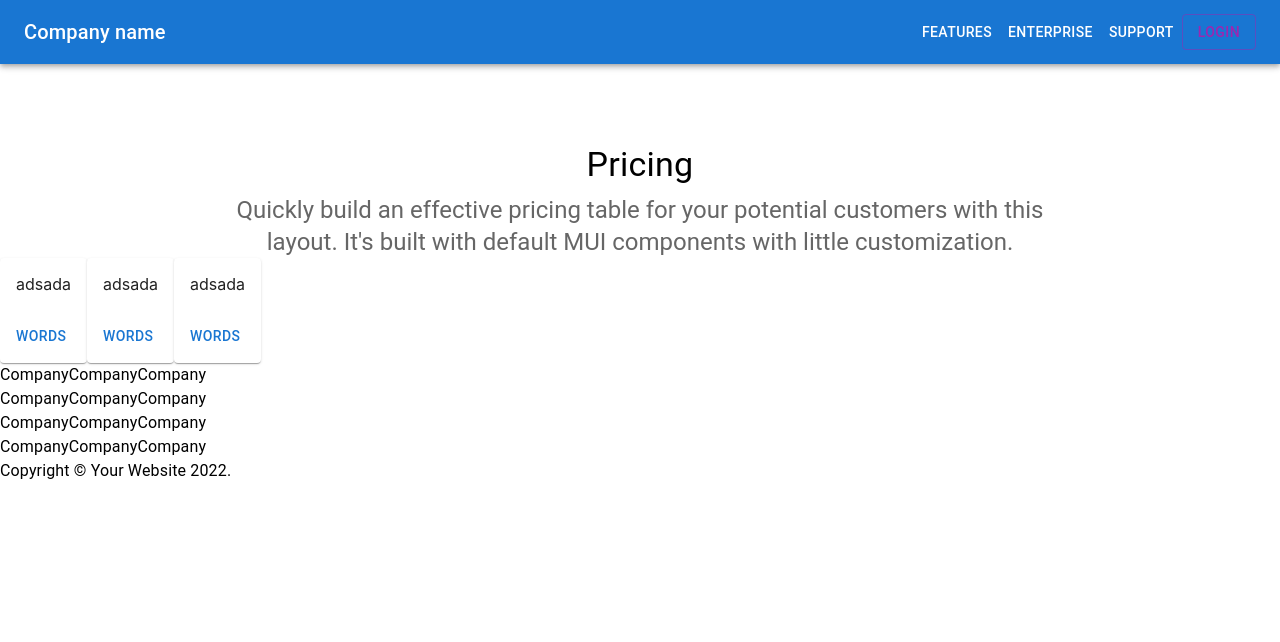
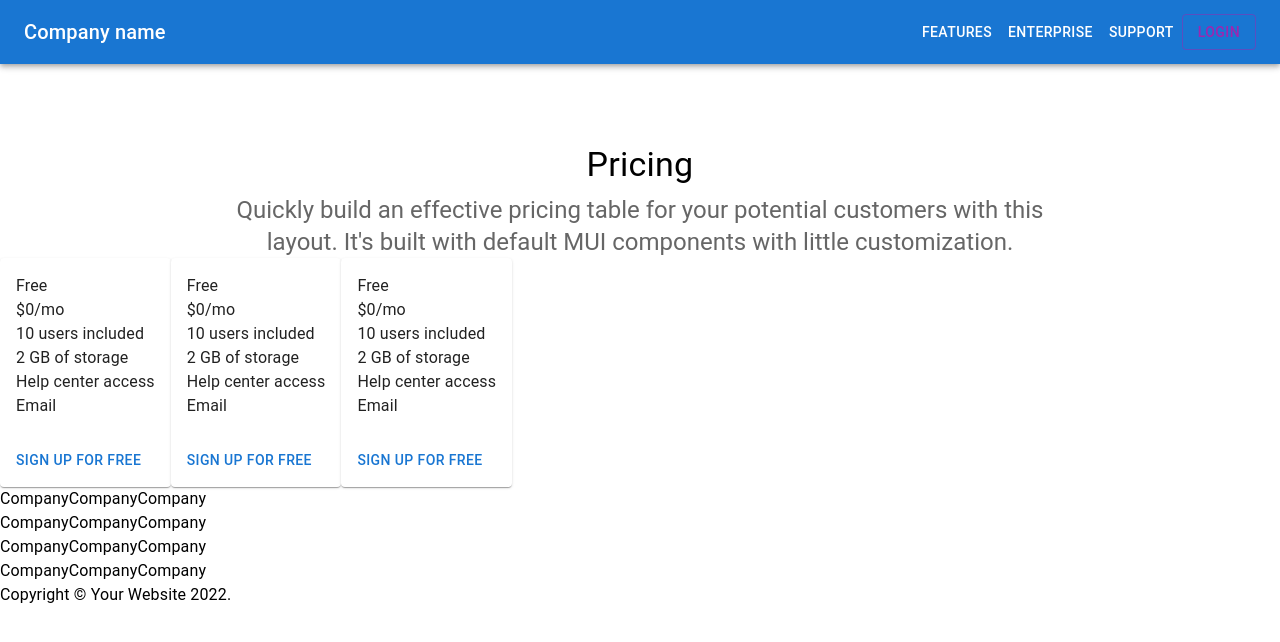
Before and after one commit to k4-100/mui-tutorial, a React (Create React App) app: page / in a window 1280 px wide. Shown: the top 642 px of the page. Built offline with nearby package versions, Linux system fonts and the light colour scheme.

Commit message:
Slight rework with stuff

```diff
--- a/src/App.js
+++ b/src/App.js
@@ -14,10 +14,23 @@ import * as React from "react";
 const CustomCard = () => {
   return (
     <Grid item>
-      <Card>
-        <CardContent>adsada</CardContent>
+      <Card background="secondary">
+        <CardContent>
+          <Box>
+            <Typography>Free</Typography>
+          </Box>
+          <Box>
+            <Typography>$0/mo</Typography>
+          </Box>
+          <Box>
+            <Typography>10 users included</Typography>
+            <Typography>2 GB of storage </Typography>
+            <Typography>Help center access</Typography>
+            <Typography>Email </Typography>
+          </Box>
+        </CardContent>
         <CardActions>
-          <Button>words</Button>
+          <Button>Sign up for free</Button>
         </CardActions>
       </Card>
     </Grid>
```
